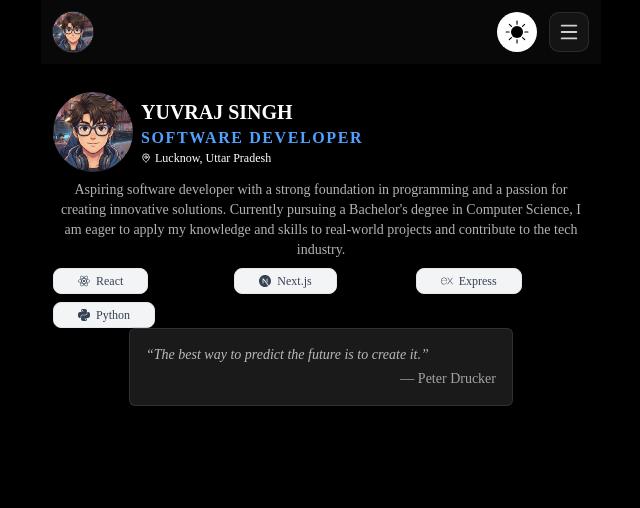
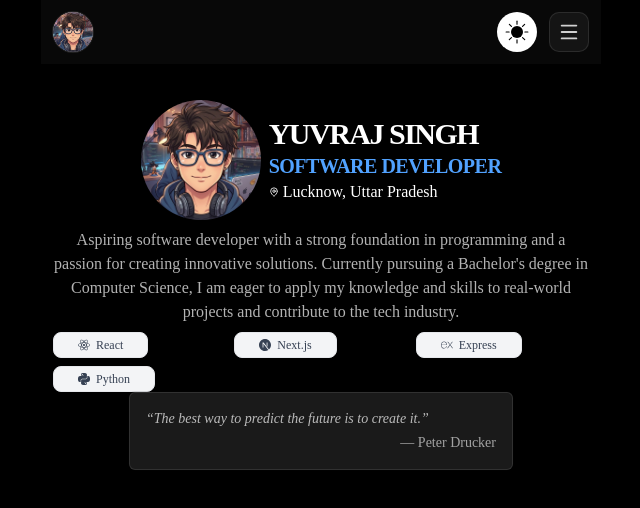
Before and after one commit to YUVRAJSINGH3112/yuvraj_me, a Next.js app: page / in a window 1280 px wide. Shown: the top 508 px of the page, without its empty margins (319-959 px from the left). Built offline with nearby package versions, Linux system fonts and the light colour scheme.

Commit message:
hero section update

```diff
--- a/components/pages/Hero.tsx
+++ b/components/pages/Hero.tsx
@@ -4,19 +4,19 @@ import Badge from "../ui/badge"
 
 export default function Hero() {
   return (
-    <section className='hero text-white mt-4' id='hero'>
-      <div className='flex items-center gap-2 mb-2'>
+    <section className='hero text-white mt-6' id='hero'>
+      <div className='flex items-center justify-center gap-2 mb-2'>
         <div>
-           <img src="/images/avatar.png" alt=""  className='h-20 w-20 rounded-[50%]'/>
+           <img src="/images/avatar.png" alt=""  className='h-30 w-30 rounded-[50%]'/>
          </div>
       <div>
-        <h1 className="text-xl font-bold ">YUVRAJ SINGH</h1>
-        <h2 className="text-md font-semibold text-blue-400 uppercase tracking-[0.1em]">SOFTWARE DEVELOPER</h2>
-        <p className="flex items-center gap-1 text-xs"><MapPin size={10}/>Lucknow, Uttar Pradesh</p>
+        <h1 className="text-3xl font-bold tracking-tighter">YUVRAJ SINGH</h1>
+        <h2 className="text-xl font-semibold text-blue-400 uppercase tracking-tight">SOFTWARE DEVELOPER</h2>
+        <p className="flex items-center gap-1 text-md"><MapPin size={10}/>Lucknow, Uttar Pradesh</p>
       </div>
       </div>
 
-      <p className='text-white/70 text-sm text-center '>Aspiring software developer with a strong foundation in programming and a passion for creating innovative solutions. Currently pursuing a Bachelor's degree in Computer Science, I am eager to apply my knowledge and skills to real-world projects and contribute to the tech industry.</p>
+      <p className='text-white/70 text-md text-center '>Aspiring software developer with a strong foundation in programming and a passion for creating innovative solutions. Currently pursuing a Bachelor's degree in Computer Science, I am eager to apply my knowledge and skills to real-world projects and contribute to the tech industry.</p>
       <div className="badge mt-2 grid gap-2 grid-cols-[repeat(auto-fit,minmax(160px,1fr))]">
         <Badge icon={<SiReact size={12} />}>React</Badge>
         <Badge icon={<SiNextdotjs size={12} />}>Next.js</Badge>
```
